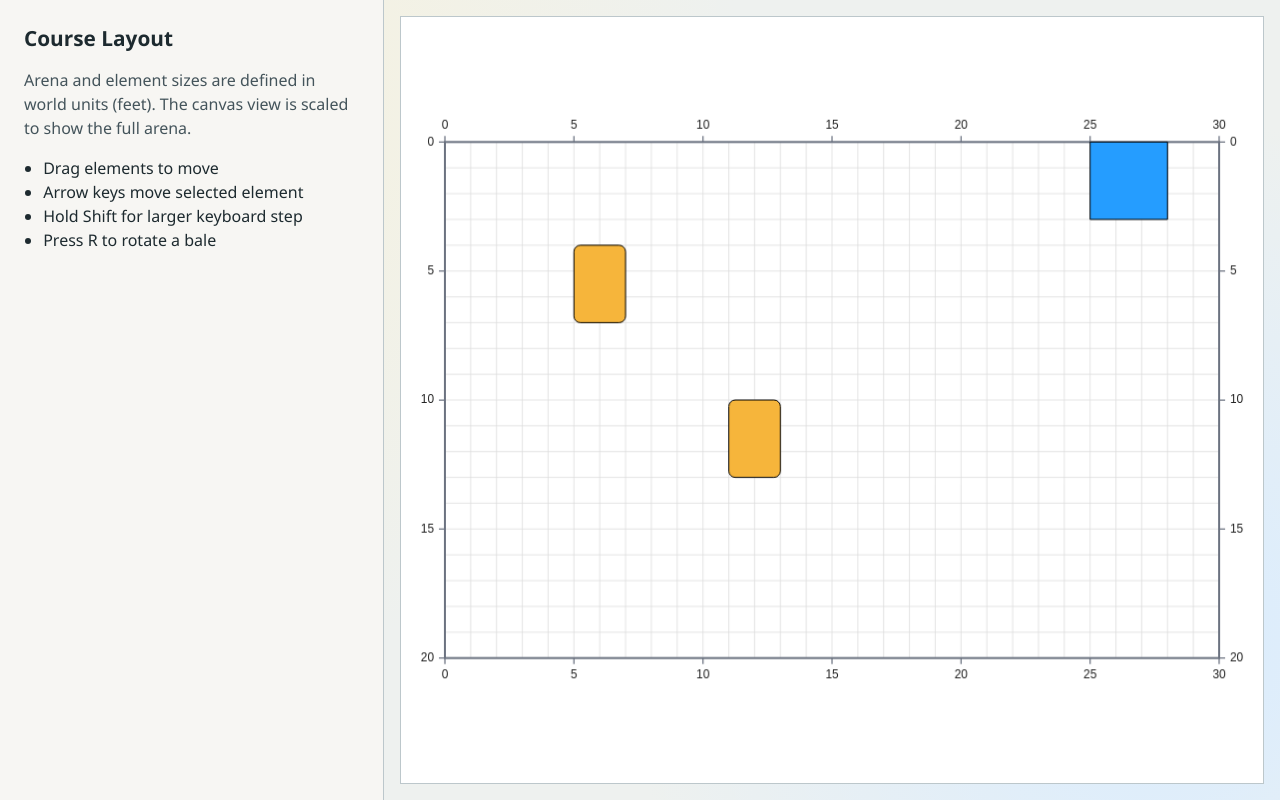
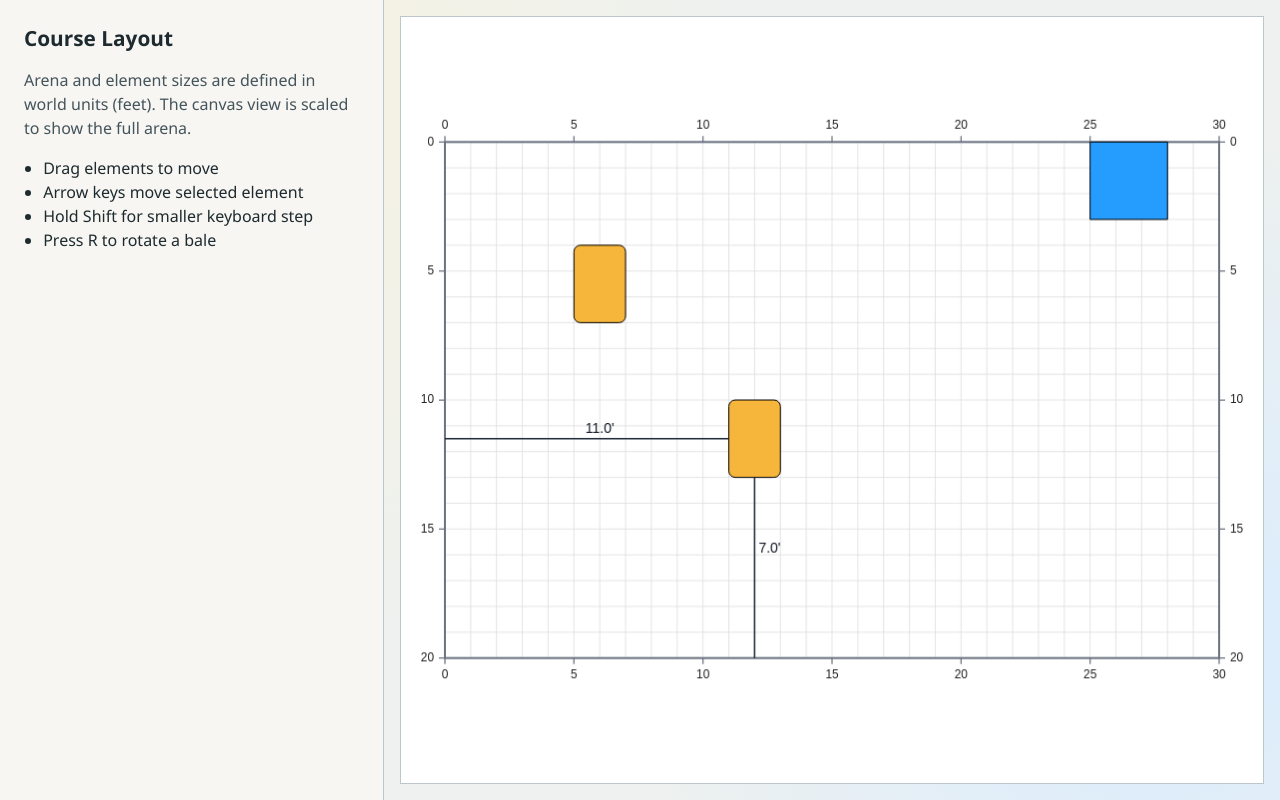
Before and after one commit to xtofs/BarnHuntEditor, a website built with Vite: page spike/index.html in a window 1280 px wide. Built offline with nearby package versions, Linux system fonts and the light colour scheme.

Commit message:
elements -> items

```diff
--- a/spike/index.html
+++ b/spike/index.html
@@ -18,7 +18,7 @@
       <ul>
         <li>Drag elements to move</li>
         <li>Arrow keys move selected element</li>
-        <li>Hold Shift for larger keyboard step</li>
+        <li>Hold Shift for smaller keyboard step</li>
         <li>Press R to rotate a bale</li>
       </ul>
     </aside>
--- a/spike/src/main.ts
+++ b/spike/src/main.ts
@@ -1,7 +1,7 @@
 import './style.css'
 
 
-import { Bale, StartBox, type Course, type CourseElement } from './model';
+import { Bale, StartBox, type Course, type Item } from './model';
 import { canvasPointToWorld, getArenaViewport, renderCourse } from './renderer';
 
 
@@ -15,16 +15,16 @@ const course: Course = {
     widthFt: 30,
     heightFt: 20,
   },
-  elements: [
+  items: [
     new Bale(5, 4),
-    new Bale(11, 10),
+    new Bale(11, 10, true),
     new StartBox(25, 0),
   ],
 };
 
 renderCourse(canvas, ctx, course);
 
-let draggedElement: CourseElement | null = null;
+let draggedElement: Item | null = null;
 let lastPointerXWorld = 0;
 let lastPointerYWorld = 0;
 
@@ -85,12 +85,12 @@ canvas.addEventListener('pointercancel', (event) => {
 
 canvas.addEventListener('keydown', (event) => {
 
-  const selected = course.elements.find((element) => element.selected);
+  const selected = course.items.find((element) => element.selected);
   if (selected === undefined) {
     return;
   }
 
-  const step = event.shiftKey ? 1 : 0.25;
+  const step = event.shiftKey ? 0.25 : 1;
   let handled = false;
 
   if (event.key === 'ArrowUp') {
@@ -140,15 +140,15 @@ function getCanvasPoint(event: PointerEvent) {
   };
 }
 
-function setSelection(selected: CourseElement | null) {
-  for (const element of course.elements) {
+function setSelection(selected: Item | null) {
+  for (const element of course.items) {
     element.selected = element === selected;
   }
 }
 
 function findTopMostElementAt(x: number, y: number) {
-  for (let index = course.elements.length - 1; index >= 0; index -= 1) {
-    const element = course.elements[index];
+  for (let index = course.items.length - 1; index >= 0; index -= 1) {
+    const element = course.items[index];
     if (element.hitTest(x, y)) {
       return element;
     }
--- a/spike/src/model.ts
+++ b/spike/src/model.ts
@@ -9,15 +9,15 @@ export interface ArenaSize {
 
 export interface Course {
     arena: ArenaSize;
-    elements: CourseElement[];
+    items: Item[];
 }
 
 
-export interface CourseElement {
+export interface Item {
     x: number;
     y: number;
     selected: boolean;
-    draw(ctx: CanvasRenderingContext2D): void;
+    draw(ctx: CanvasRenderingContext2D, arena: ArenaSize): void;
     hitTest(x: number, y: number): boolean;
     moveBy(dx: number, dy: number, arena: ArenaSize): void;
 
@@ -26,11 +26,12 @@ export interface CourseElement {
 }
 
 
-export class Bale implements CourseElement {
-    constructor(x: number, y: number) {
+export class Bale implements Item {
+    constructor(x: number, y: number, isAnchor: boolean = false) {
         this.x = x; this.y = y;
         this.selected = false;
         this.rotated = false;
+        this.isAnchor = isAnchor;
         this.level = 1;
     }
 
@@ -38,13 +39,14 @@ export class Bale implements CourseElement {
     y: number;
     selected: boolean;
     rotated: boolean;
+    isAnchor: boolean;
     level: BaleLevel;
 
     static WIDTH: number = 3;
     static HEIGHT: number = 2;
     static CORNER_RADIUS: number = 0.25;
 
-    draw(ctx: CanvasRenderingContext2D): void {
+    draw(ctx: CanvasRenderingContext2D, arena: ArenaSize): void {
         const px = toWorldUnits(ctx);
         const level = this.level;
         ctx.fillStyle = style.bale[level].fill;
@@ -59,6 +61,10 @@ export class Bale implements CourseElement {
         ctx.roundRect(x, y, w, h, r);
         ctx.fill();
         ctx.stroke();
+
+        if (this.isAnchor) {
+            this.drawAnchorGuides(ctx, arena);
+        }
 
         if (this.selected) {
             const delta = px(4);
@@ -91,6 +97,10 @@ export class Bale implements CourseElement {
             this.rotated = !this.rotated;
             return true;
         }
+        if (event.key.toLowerCase() === 'a') {
+            this.isAnchor = !this.isAnchor;
+            return true;
+        }
         if (event.key === '1' || event.key === '2' || event.key === '3') {
             this.level = Number(event.key) as BaleLevel;
             console.log(`level set to ${this.level}`);
@@ -109,9 +119,58 @@ export class Bale implements CourseElement {
     getZOrder(): number {
         return this.level * 2;
     }
+
+    private drawAnchorGuides(ctx: CanvasRenderingContext2D, arena: ArenaSize) {
+        const px = toWorldUnits(ctx);
+        const { width, height } = this.getSize();
+        const centerX = this.x + width / 2;
+        const centerY = this.y + height / 2;
+
+        const leftDistance = this.x;
+        const rightDistance = arena.widthFt - (this.x + width);
+        const topDistance = this.y;
+        const bottomDistance = arena.heightFt - (this.y + height);
+
+        const lineEndX = leftDistance <= rightDistance ? 0 : arena.widthFt;
+        const lineStartX = leftDistance <= rightDistance ? this.x : (this.x + width);
+        const lineEndY = topDistance <= bottomDistance ? 0 : arena.heightFt;
+        const lineStartY = topDistance <= bottomDistance ? this.y : (this.y + height);
+        const horizontalDistance = Math.min(leftDistance, rightDistance);
+        const verticalDistance = Math.min(topDistance, bottomDistance);
+
+        ctx.strokeStyle = '#1f2937';
+        ctx.lineWidth = px(1.5);
+
+        ctx.beginPath();
+        ctx.moveTo(lineStartX, centerY);
+        ctx.lineTo(lineEndX, centerY);
+        ctx.moveTo(centerX, lineStartY);
+        ctx.lineTo(centerX, lineEndY);
+        ctx.stroke();
+
+        const fontSize = px(14);
+        ctx.font = `${fontSize}px sans-serif`;
+        ctx.fillStyle = '#111827';
+
+        const horizontalText = `${horizontalDistance.toFixed(1)}'`;
+        const horizontalMidX = (centerX + lineEndX) / 2;
+        const horizontalMidY = centerY;
+
+        ctx.textAlign = 'center';
+        ctx.textBaseline = 'bottom';
+        ctx.fillText(horizontalText, horizontalMidX, horizontalMidY - px(3));
+
+        const verticalText = `${verticalDistance.toFixed(1)}'`;
+        const verticalMidX = centerX;
+        const verticalMidY = (centerY + lineEndY) / 2;
+
+        ctx.textAlign = lineEndX === 0 ? 'left' : 'right';
+        ctx.textBaseline = 'middle';
+        ctx.fillText(verticalText, verticalMidX + (lineEndX === 0 ? px(4) : -px(4)), verticalMidY);
+    }
 }
 
-export class StartBox implements CourseElement {
+export class StartBox implements Item {
     constructor(x: number, y: number) {
         this.x = x; this.y = y;
         this.selected = false;
@@ -124,7 +183,7 @@ export class StartBox implements CourseElement {
     static WIDTH: number = 3;
     static HEIGHT: number = 3;
 
-    draw(ctx: CanvasRenderingContext2D): void {
+    draw(ctx: CanvasRenderingContext2D, _arena: ArenaSize): void {
         const px = toWorldUnits(ctx);
 
         ctx.fillStyle = style.startBox.fill;
--- a/spike/src/renderer.ts
+++ b/spike/src/renderer.ts
@@ -48,9 +48,9 @@ export function renderCourse(
 
     drawGrid(ctx, course.arena);
 
-    course.elements.sort((a, b) => a.getZOrder() - b.getZOrder());
-    for (const element of course.elements) {
-        element.draw(ctx);
+    course.items.sort((a, b) => a.getZOrder() - b.getZOrder());
+    for (const element of course.items) {
+        element.draw(ctx, course.arena);
     }
 
     ctx.restore();
```
